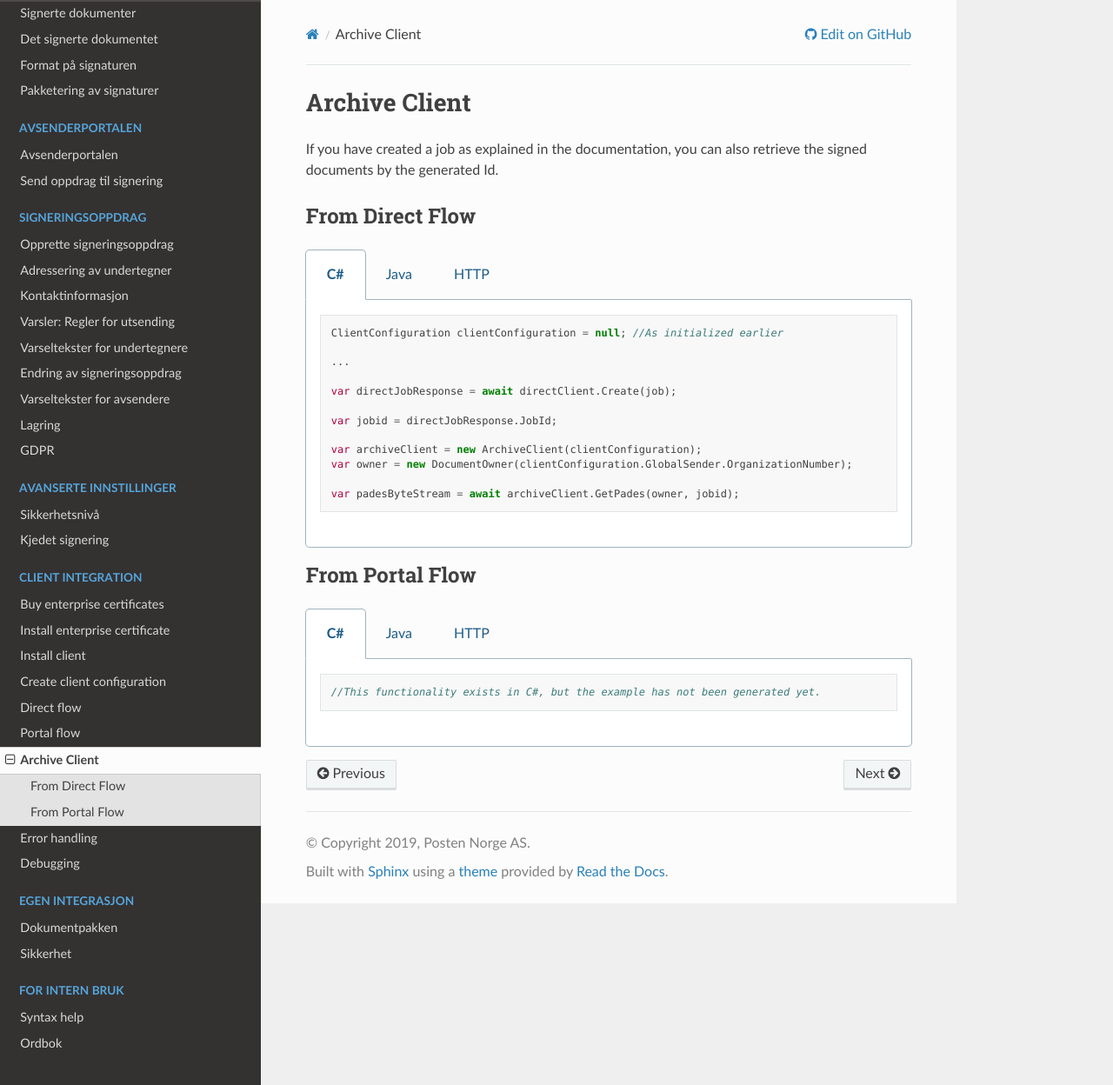
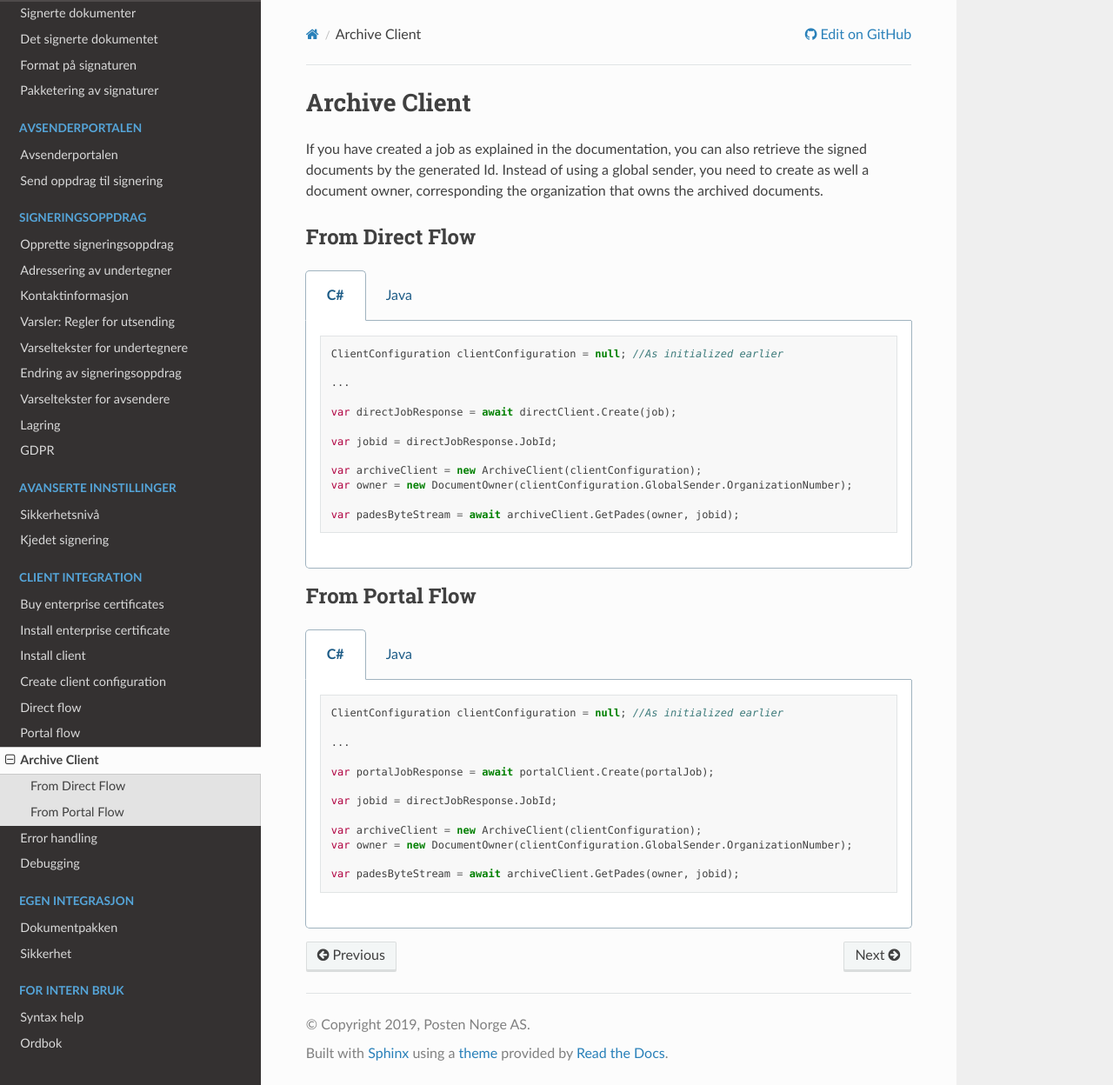
Before and after one commit to ramonarellano/signering-docs, a Sphinx documentation site: the page built from source/client-integration/archive-client.rst, in a window 1280 px wide and 1248 px high. Shown: the whole window at 87% size. Built offline with Sphinx 7.4.7 and the Read the Docs theme 2.0.0, drawn with Linux system fonts in a browser that asks for light colours.

Commit message:
oppdatere høved beskrivelse
og fjern http fane

```diff
--- a/source/client-integration/archive-client.rst
+++ b/source/client-integration/archive-client.rst
@@ -5,6 +5,7 @@ Archive Client
 
 
 If you have created a job  as explained in the documentation, you can also retrieve the signed documents by the generated Id.
+Instead of using a global sender, you need to create as well a document owner, corresponding the organization that owns the archived documents.
 
 From Direct Flow
 ===============================
@@ -45,9 +46,6 @@ From Direct Flow
 
             InputStream PAdESStream = await archiveClient.GetPades(owner, jobid);
 
-    ..  group-tab:: HTTP
-
-        //This functionality exists, but the example has not been generated yet.
 
 From Portal Flow
 ===============================
@@ -58,14 +56,32 @@ From Portal Flow
 
         ..  code-block:: c#
 
-            //This functionality exists in C#, but the example has not been generated yet.
+            ClientConfiguration clientConfiguration = null; //As initialized earlier
+
+            ...
+
+            var portalJobResponse = await portalClient.Create(portalJob);
+
+            var jobid = directJobResponse.JobId;
+
+            var archiveClient = new ArchiveClient(clientConfiguration);
+            var owner = new DocumentOwner(clientConfiguration.GlobalSender.OrganizationNumber);
+
+            var padesByteStream = await archiveClient.GetPades(owner, jobid);
 
     ..  group-tab:: Java
 
         ..  code-block:: java
 
-            //This functionality exists in Java, but the example has not been generated yet.
+            ClientConfiguration clientConfiguration = null; // As initialized earlier
 
-    ..  group-tab:: HTTP
+            ...
 
-        //This functionality exists, but the example has not been generated yet.
+            PortalJobResponse portalJobResponse = client.create(portalJob);
+
+            long jobid = directJobResponse.getSignatureJobId();
+
+            ArchiveClient archiveClient = new ArchiveClient(clientConfiguration);
+            DocumentOwner owner = new DocumentOwner(clientConfiguration.getGlobalSender.getOrganizationNumber());
+
+            InputStream PAdESStream = await archiveClient.GetPades(owner, jobid);
```
